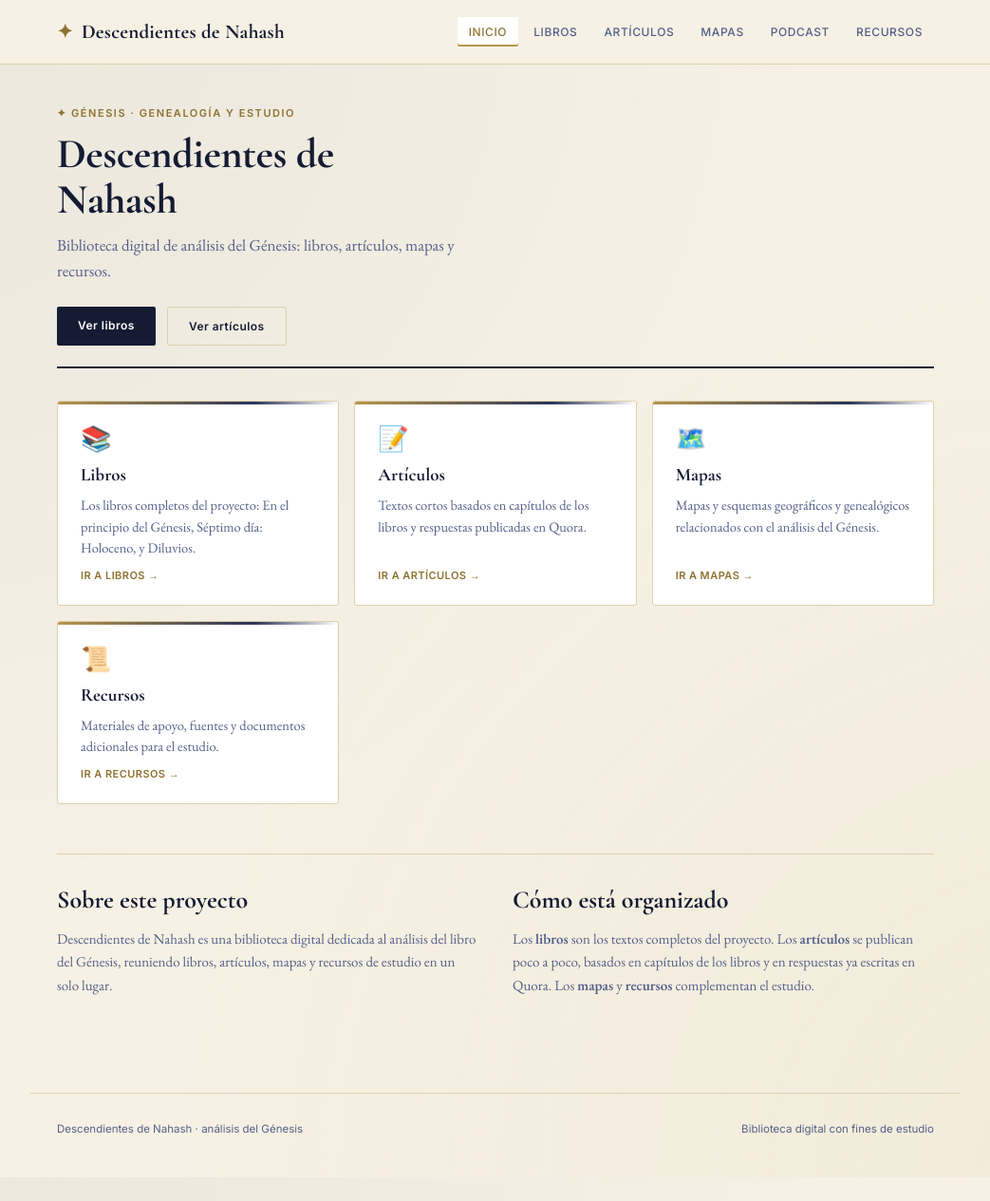
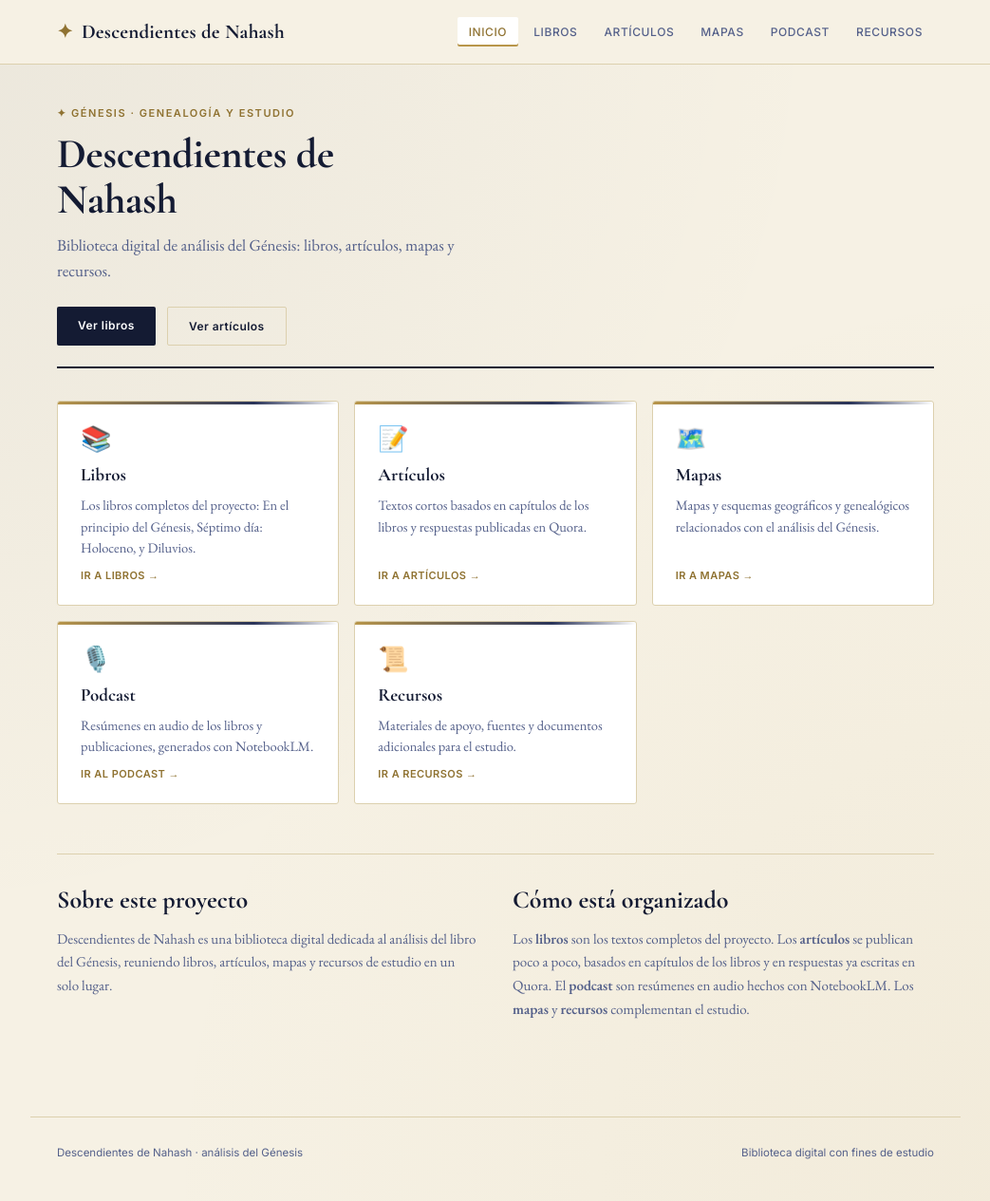
Before and after one commit to Dskartes/DescendientesdeNahash, a Jekyll site: the page built from index.md, in a window 1280 px wide. Shown: the whole page at 95% size, without its empty margins (118-1161 px from the left). Built offline with Jekyll 4.4.1, drawn with Linux system fonts in a browser that asks for light colours; before the commit the page ends 1240 px from its top, so only the background shows below that.

Commit message:
Add files via upload

```diff
--- a/_layouts/home.html
+++ b/_layouts/home.html
@@ -41,6 +41,12 @@
       <p class="tool-desc">Mapas y esquemas geográficos y genealógicos relacionados con el análisis del Génesis.</p>
       <div class="tool-cta">Ir a mapas →</div>
     </a>
+    <a class="tool-card" href="{{ '/podcast.html' | relative_url }}">
+      <div class="tool-mark">🎙️</div>
+      <h3 class="tool-name">Podcast</h3>
+      <p class="tool-desc">Resúmenes en audio de los libros y publicaciones, generados con NotebookLM.</p>
+      <div class="tool-cta">Ir al podcast →</div>
+    </a>
     <a class="tool-card" href="{{ '/recursos.html' | relative_url }}">
       <div class="tool-mark">📜</div>
       <h3 class="tool-name">Recursos</h3>
@@ -56,7 +62,7 @@
     </div>
     <div>
       <h2>Cómo está organizado</h2>
-      <p>Los <strong>libros</strong> son los textos completos del proyecto. Los <strong>artículos</strong> se publican poco a poco, basados en capítulos de los libros y en respuestas ya escritas en Quora. Los <strong>mapas</strong> y <strong>recursos</strong> complementan el estudio.</p>
+      <p>Los <strong>libros</strong> son los textos completos del proyecto. Los <strong>artículos</strong> se publican poco a poco, basados en capítulos de los libros y en respuestas ya escritas en Quora. El <strong>podcast</strong> son resúmenes en audio hechos con NotebookLM. Los <strong>mapas</strong> y <strong>recursos</strong> complementan el estudio.</p>
     </div>
   </div>
 
```
